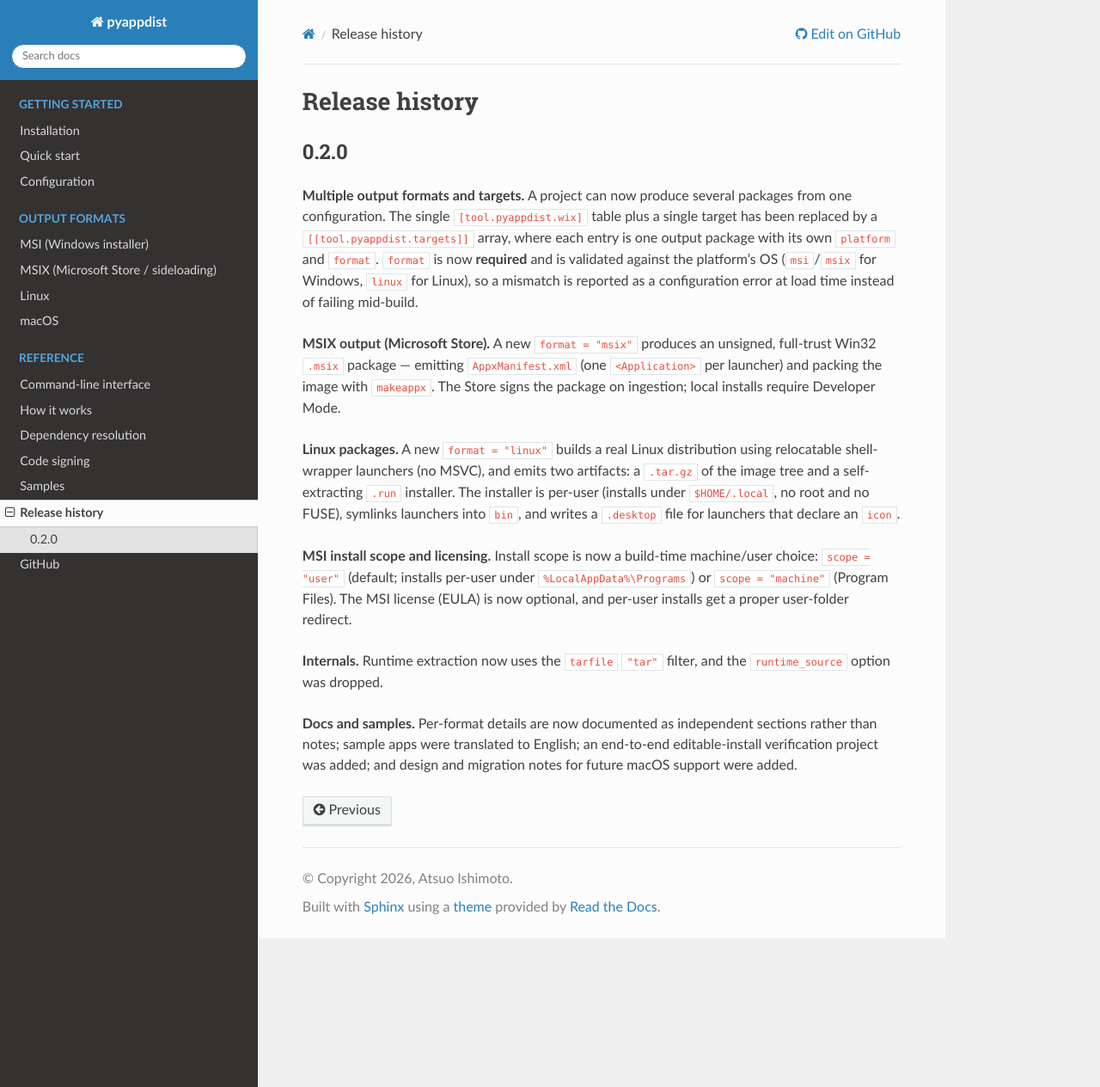
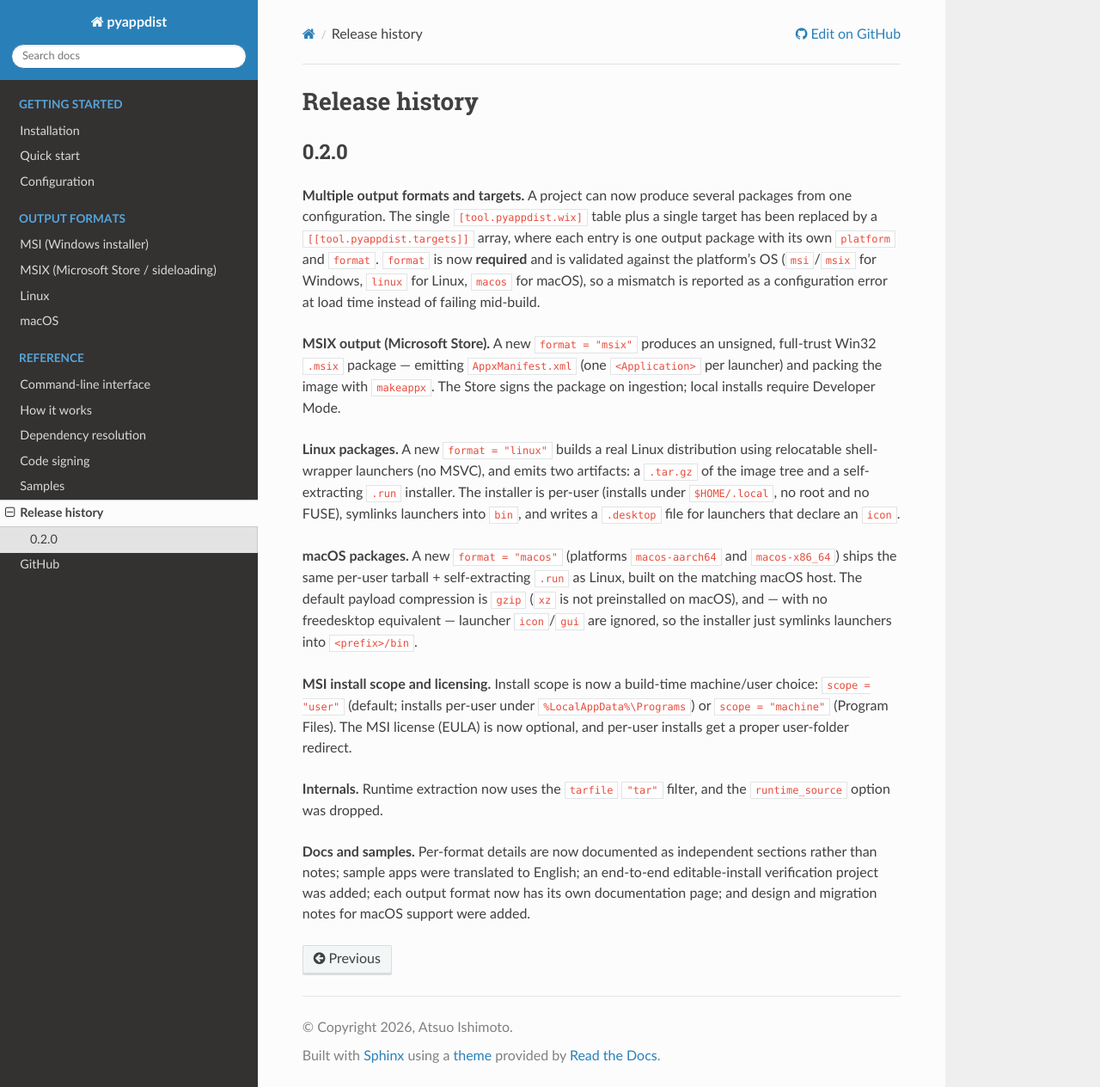
Before and after one commit to atsuoishimoto/pyappdist, a Sphinx documentation site: the page built from docs/history.rst, in a window 1280 px wide and 1264 px high. Shown: the whole window at 86% size. Built offline with Sphinx 7.4.7 and the Read the Docs theme 3.1.0, drawn with Linux system fonts in a browser that asks for light colours.

Commit message:
Add macOS to the 0.2.0 release notes

```diff
--- a/docs/history.rst
+++ b/docs/history.rst
@@ -9,8 +9,9 @@ packages from one configuration. The single ``[tool.pyappdist.wix]`` table plus
 a single target has been replaced by a ``[[tool.pyappdist.targets]]`` array,
 where each entry is one output package with its own ``platform`` and ``format``.
 ``format`` is now **required** and is validated against the platform's OS
-(``msi``/``msix`` for Windows, ``linux`` for Linux), so a mismatch is reported
-as a configuration error at load time instead of failing mid-build.
+(``msi``/``msix`` for Windows, ``linux`` for Linux, ``macos`` for macOS), so a
+mismatch is reported as a configuration error at load time instead of failing
+mid-build.
 
 **MSIX output (Microsoft Store).** A new ``format = "msix"`` produces an
 unsigned, full-trust Win32 ``.msix`` package — emitting ``AppxManifest.xml``
@@ -24,6 +25,13 @@ installer is per-user (installs under ``$HOME/.local``, no root and no FUSE),
 symlinks launchers into ``bin``, and writes a ``.desktop`` file for launchers
 that declare an ``icon``.
 
+**macOS packages.** A new ``format = "macos"`` (platforms ``macos-aarch64`` and
+``macos-x86_64``) ships the same per-user tarball + self-extracting ``.run`` as
+Linux, built on the matching macOS host. The default payload compression is
+``gzip`` (``xz`` is not preinstalled on macOS), and — with no freedesktop
+equivalent — launcher ``icon``/``gui`` are ignored, so the installer just
+symlinks launchers into ``<prefix>/bin``.
+
 **MSI install scope and licensing.** Install scope is now a build-time
 machine/user choice: ``scope = "user"`` (default; installs per-user under
 ``%LocalAppData%\Programs``) or ``scope = "machine"`` (Program Files). The MSI
@@ -35,5 +43,6 @@ the ``runtime_source`` option was dropped.
 
 **Docs and samples.** Per-format details are now documented as independent
 sections rather than notes; sample apps were translated to English; an
-end-to-end editable-install verification project was added; and design and
-migration notes for future macOS support were added.
+end-to-end editable-install verification project was added; each output format
+now has its own documentation page; and design and migration notes for macOS
+support were added.
```
